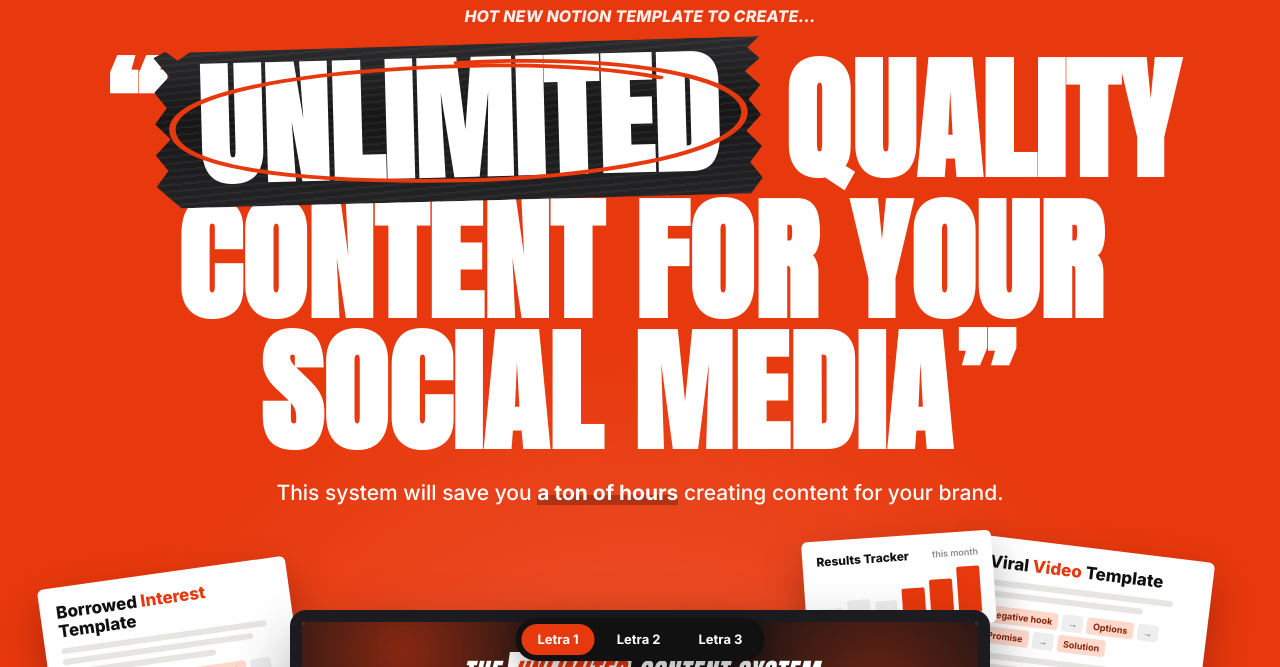
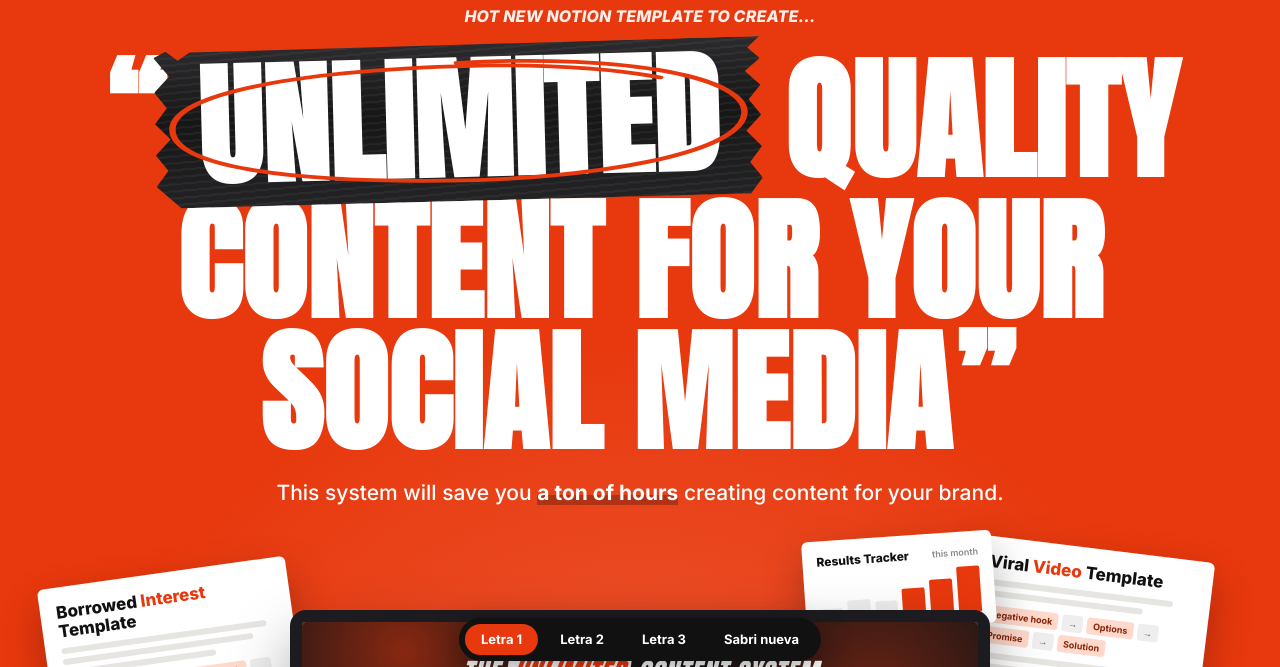
Before and after one commit to jayjayxcoach/jay-personal-brand-landing, a plain HTML site: page en/index.html in a window 1280 px wide. Shown: the part 125-792 px from the top of the page. Drawn offline with Linux system fonts and the light colour scheme; a web font is replaced by a local one.

Commit message:
Hero en ingles: nueva version de Sabri Suby Font como opcion 4
Co-Authored-By: Claude Opus 5.5 <noreply@anthropic.com>

```diff
--- a/en/index.html
+++ b/en/index.html
@@ -196,6 +196,8 @@
 </style>
 <!-- PRUEBA DE LETRAS: quitar este bloque y el selector de abajo cuando Jay elija -->
 <style>
+  @font-face{font-family:'SABRI SUBY FONT';src:url('fonts/sabri-suby-font.woff2') format('woff2'),url('fonts/sabri-suby-font.woff') format('woff'),url('fonts/sabri-suby-font.ttf') format('truetype');font-weight:400;font-style:normal;font-display:swap}
+  html[data-letra="4"]{--headline:'SABRI SUBY FONT','Anton',sans-serif;--h-wt:400;--h-st:100%;--h-ls:.01em;--h-size:clamp(56px,12vw,164px);--h-size-m:clamp(48px,16vw,64px)}
   html[data-letra="1"]{--headline:'Mohave','Anton',sans-serif;--h-wt:700;--h-st:100%;--h-ls:.005em;--h-size:clamp(50px,10.4vw,142px);--h-size-m:clamp(44px,14vw,58px)}
   html[data-letra="2"]{--headline:'Archivo','Anton',sans-serif;--h-wt:900;--h-st:62.5%;--h-ls:0;--h-size:clamp(50px,9.4vw,128px);--h-size-m:clamp(40px,12.6vw,52px)}
   html[data-letra="3"]{--headline:'Barlow Condensed','Anton',sans-serif;--h-wt:800;--h-st:100%;--h-ls:0;--h-size:clamp(50px,9.4vw,128px);--h-size-m:clamp(40px,12.6vw,52px)}
@@ -337,7 +339,7 @@
   document.querySelectorAll('.js-checkout').forEach(a => a.href = CHECKOUT_URL);
 </script>
 <div class="pick" role="group" aria-label="Font test">
-  <button data-l="1">Letra 1</button><button data-l="2">Letra 2</button><button data-l="3">Letra 3</button>
+  <button data-l="1">Letra 1</button><button data-l="2">Letra 2</button><button data-l="3">Letra 3</button><button data-l="4">Sabri nueva</button>
 </div>
 <script>
   (function(){
@@ -347,7 +349,7 @@
       document.querySelectorAll('.pick button').forEach(b => b.classList.toggle('on', b.dataset.l === l));
       history.replaceState(null, '', '?letra=' + l);
     };
-    set(['1','2','3'].includes(p) ? p : '1');
+    set(['1','2','3','4'].includes(p) ? p : '1');
     document.querySelectorAll('.pick button').forEach(b => b.onclick = () => set(b.dataset.l));
   })();
 </script>
```
Also changed, not shown: en/fonts/sabri-suby-font.otf (deleted), en/fonts/sabri-suby-font.ttf, en/fonts/sabri-suby-font.woff (added), en/fonts/sabri-suby-font.woff2 (added).
